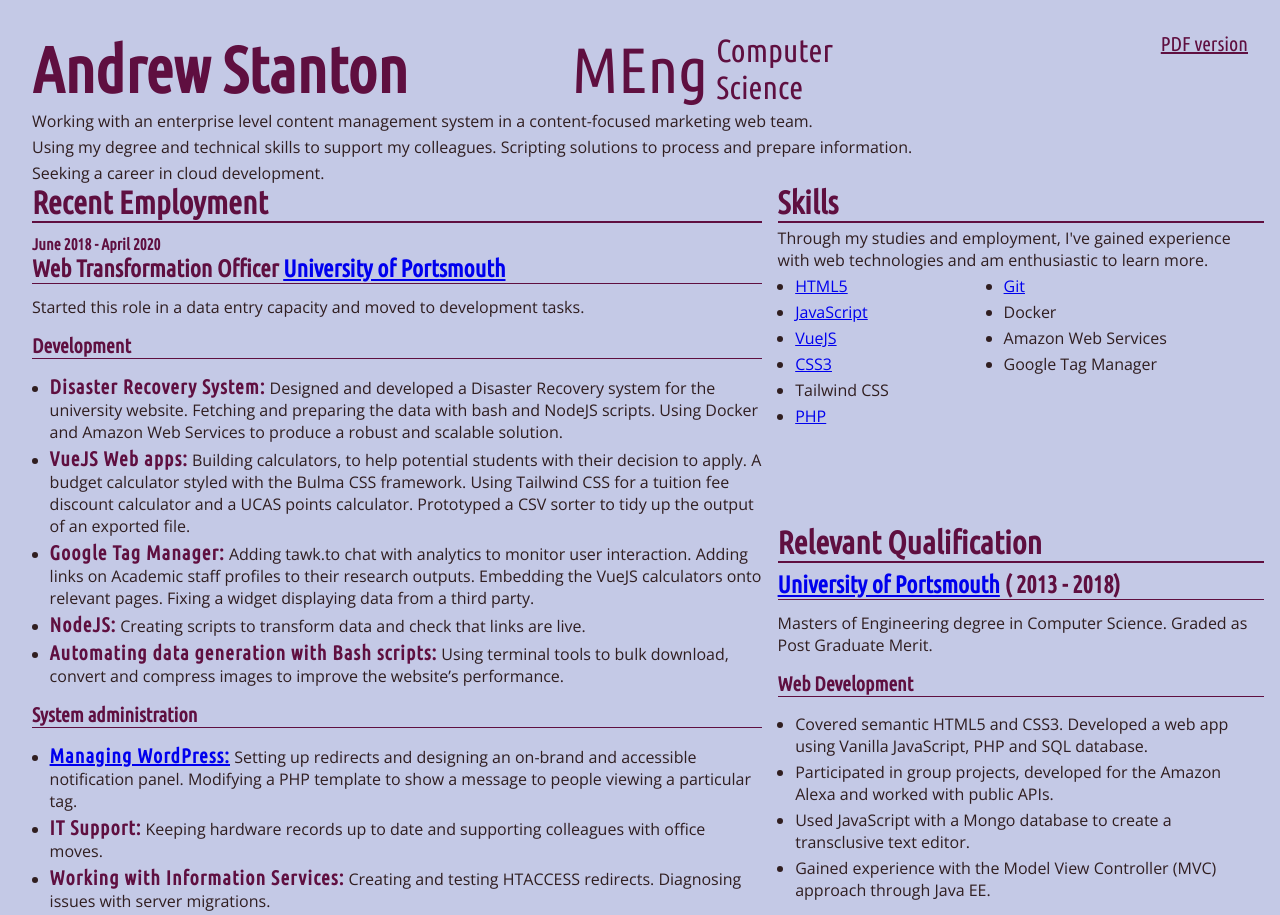
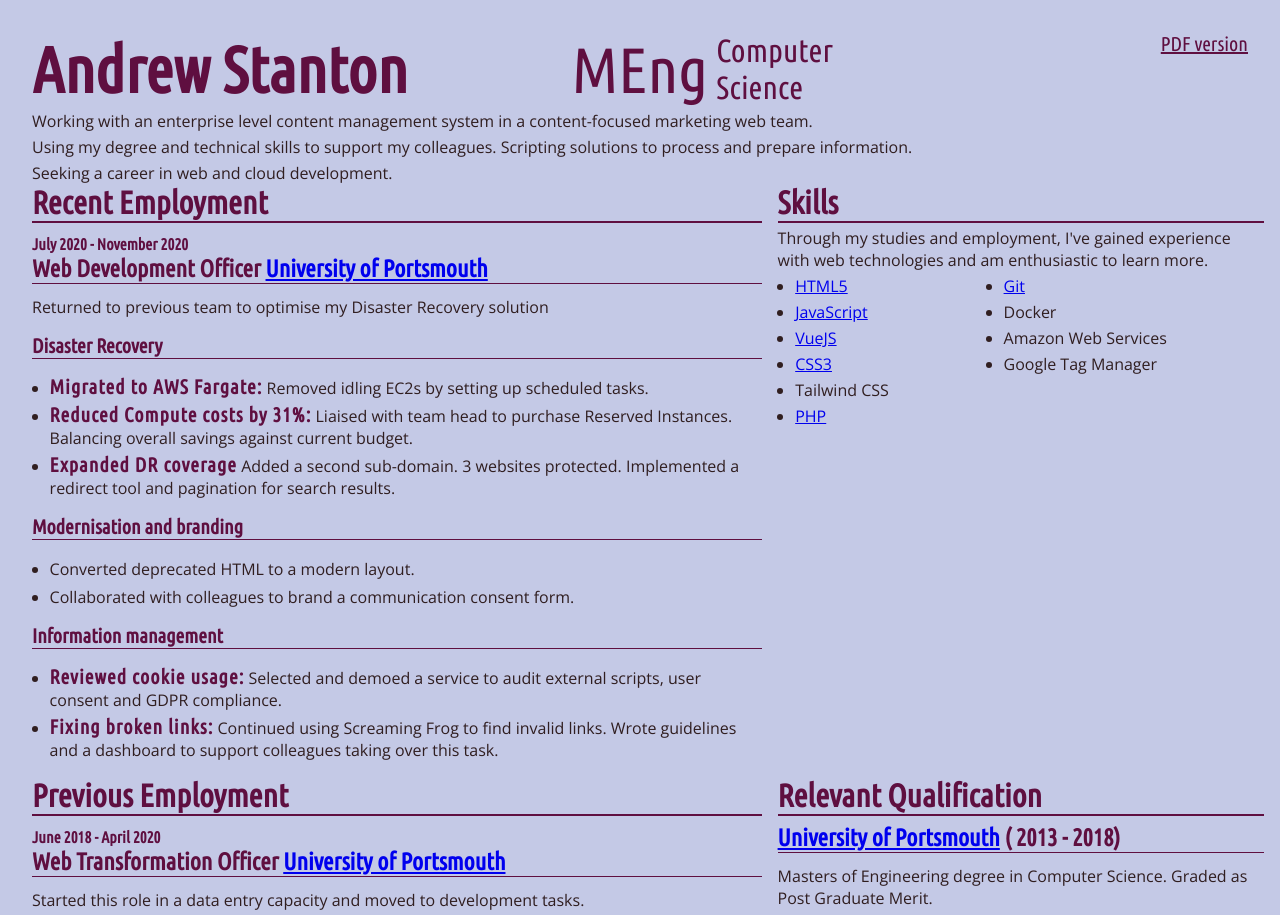
Before and after one commit to AndrewStanton94/mySite, a plain HTML site: page cv/index.html in a window 1280 px wide. Shown: the top 915 px of the page. Drawn offline with nearby package versions, Linux system fonts and the light colour scheme.

Commit message:
CV rewrite
- Initial content update
- Tweaked layout to reduce gaps on the left

```diff
--- a/cv/index.html
+++ b/cv/index.html
@@ -41,9 +41,7 @@
 					</div>
 				</div>
 				<nav class="screen text-end desktop-mb-1 mob-order-first">
-					<a class="header" href="cv.pdf"
-						>PDF version</a
-					>
+					<a class="header" href="cv.pdf">PDF version</a>
 				</nav>
 				<div>
 					<p>
@@ -55,9 +53,7 @@
 						colleagues. Scripting solutions to process and prepare
 						information.
 					</p>
-					<p>
-						Seeking a career in cloud development.
-					</p>
+					<p>Seeking a career in web and cloud development.</p>
 				</div>
 			</div>
 		</header>
@@ -65,6 +61,83 @@
 		<div id="main">
 			<section class="current-employment">
 				<h2 class="header header-medium">Recent Employment</h2>
+				<section class="entry">
+					<h3 class="header">
+						<span class="font-body">
+							<time datetime="2020-07">July 2020</time> -
+							<time datetime="2020-11">November 2020</time>
+						</span>
+						<br />
+						<span class="header-small">
+							Web Development Officer
+							<a href="https://www.port.ac.uk" target="_blank"
+								>University of Portsmouth</a
+							>
+						</span>
+					</h3>
+					<p>
+						Returned to previous team to optimise my Disaster
+						Recovery solution
+					</p>
+
+					<h4 class="header">Disaster Recovery</h4>
+					<ul>
+						<li>
+							<strong class="header"
+								>Migrated to AWS Fargate:</strong
+							>
+							Removed idling EC2s by setting up scheduled tasks.
+						</li>
+						<li>
+							<strong class="header"
+								>Reduced Compute costs by 31%:</strong
+							>
+							Liaised with team head to purchase Reserved
+							Instances. Balancing overall savings against current
+							budget.
+						</li>
+						<li>
+							<strong class="header">Expanded DR coverage</strong>
+							Added a second sub-domain. 3 websites protected.
+							Implemented a redirect tool and pagination for
+							search results.
+						</li>
+					</ul>
+
+					<h4 class="header">Modernisation and branding</h4>
+					<ul>
+						<li>
+							<strong class="header"></strong>
+							Converted deprecated HTML to a modern layout.
+						</li>
+						<li>
+							<strong class="header"></strong>
+							Collaborated with colleagues to brand a
+							communication consent form.
+						</li>
+					</ul>
+
+					<h4 class="header">Information management</h4>
+					<ul>
+						<li>
+							<strong class="header"
+								>Reviewed cookie usage:</strong
+							>
+							Selected and demoed a service to audit external
+							scripts, user consent and GDPR compliance.
+						</li>
+						<li>
+							<strong class="header">Fixing broken links:</strong>
+							Continued using Screaming Frog to find invalid
+							links. Wrote guidelines and a dashboard to support
+							colleagues taking over this task.
+						</li>
+					</ul>
+				</section>
+			</section>
+
+			<section class="previous-employment">
+				<h2 class="header header-medium">Previous Employment</h2>
 				<section class="entry">
 					<h3 class="header">
 						<span class="font-body">
@@ -189,20 +262,12 @@
 						</li>
 					</ul>
 				</section>
-			</section>
-
-			<section class="previous-employment">
-				<h2 class="header header-medium">Previous Employment</h2>
 				<section class="entry">
 					<h3 class="header">
 						<span class="font-body">
-							<time datetime="2017-09">
-								September 2017
-							</time>
+							<time datetime="2017-09"> September 2017 </time>
 							-
-							<time datetime="2018-08">
-								August 2018
-							</time>
+							<time datetime="2018-08"> August 2018 </time>
 						</span>
 						<br />
 						<span class="header-small">
@@ -237,13 +302,9 @@
 				<section class="entry">
 					<h3 class="header">
 						<span class="font-body">
-							<time datetime="2015-07">
-								July 2015
-							</time>
+							<time datetime="2015-07"> July 2015 </time>
 							-
-							<time datetime="2016-06">
-								June 2016
-							</time>
+							<time datetime="2016-06"> June 2016 </time>
 						</span>
 						<br />
 						<span class="header-small">
--- a/cv/styles.css
+++ b/cv/styles.css
@@ -42,10 +42,10 @@ body {
 	grid-template-columns: 60% 40%;
 	grid-template-areas:
 		'current-employment  skills'
-		'current-employment  relevant-qualification'
+		'previous-employment relevant-qualification'
 		'previous-employment other-qualifications'
 		'previous-employment volunteering'
-		'other-interests volunteering';
+		'previous-employment other-interests';
 
 	grid-column-gap: 1rem;
 	grid-row-gap: 1rem;
```
